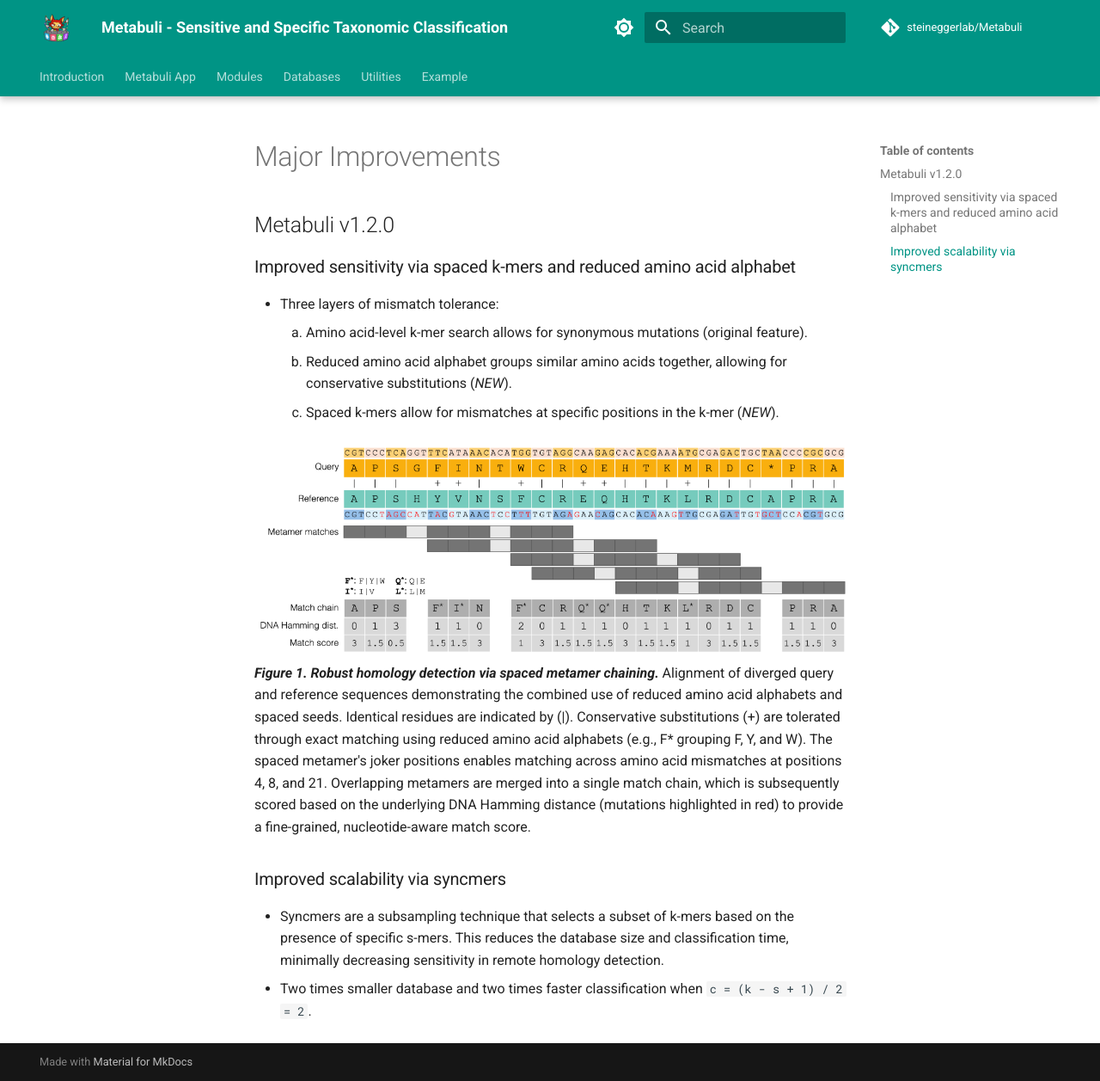
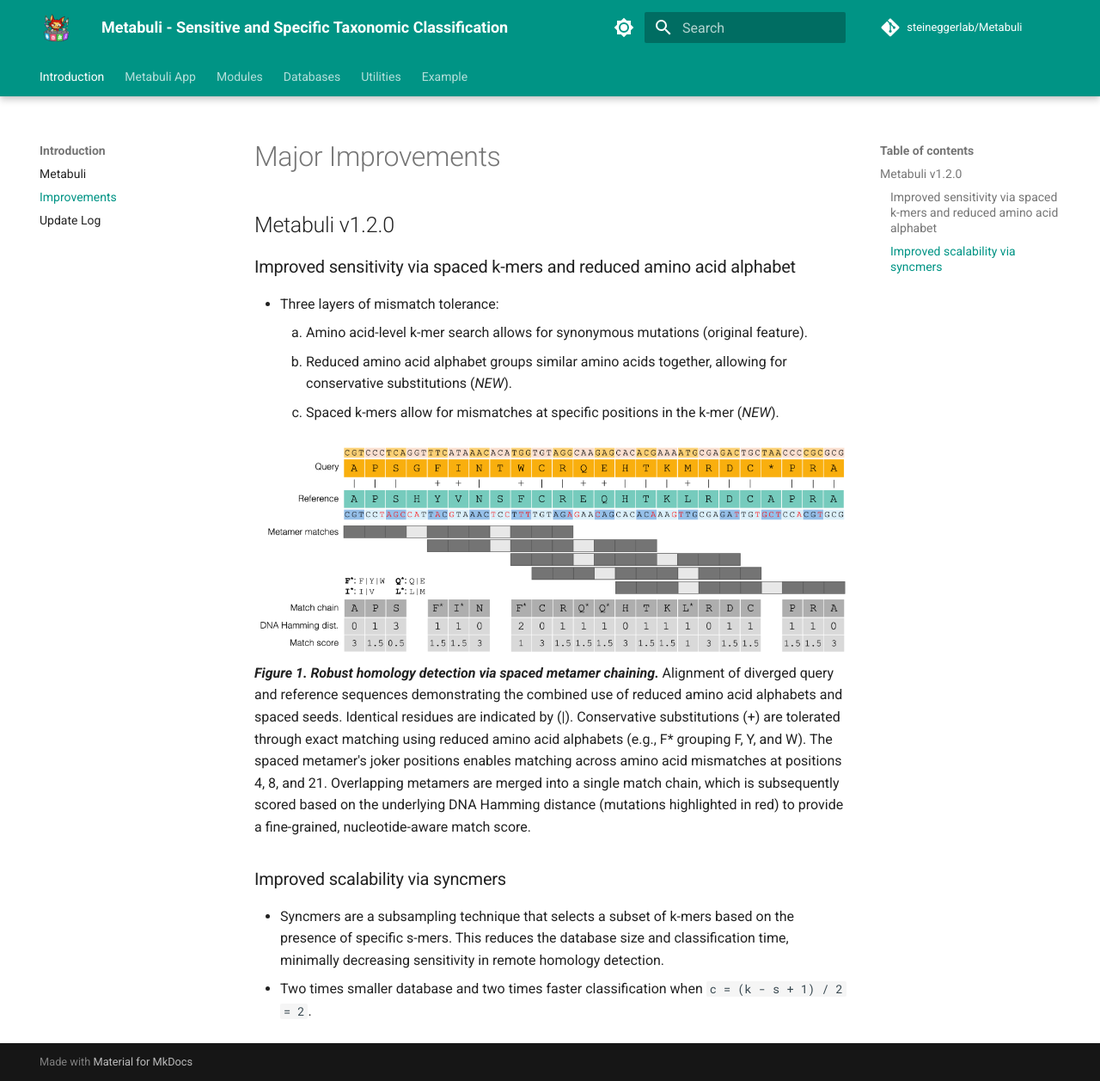
Before and after one commit to jaebeom-kim/metabuli-doc, an MkDocs documentation site: the page built from docs/introduction/improvements.md, in a window 1280 px wide and 1257 px high. Shown: the whole window at 86% size. Built offline with MkDocs 1.6.1 and Material for MkDocs 9.7.7, drawn with Linux system fonts in a browser that asks for light colours; comment, search, counter and statistics services are not loaded.

Commit message:
mkdocs.yml chaged

```diff
--- a/mkdocs.yml
+++ b/mkdocs.yml
@@ -1,6 +1,6 @@
 site_name: Metabuli - Sensitive and Specific Taxonomic Classification
 site_description: Sensitive and specific metagenomic classification via joint analysis of amino acid and DNA
-site_url: https://jaebeom-kim.github.io/metabuli-doc
+site_url: https://jaebeom-kim.github.io/metabuli-doc/
 repo_url: https://github.com/steineggerlab/Metabuli
 repo_name: steineggerlab/Metabuli
 
@@ -48,7 +48,8 @@
 
 nav:
   - Introduction:
-      - Metabuli: introduction/index.md
+      - Metabuli: index.md
+      - Improvements: introduction/improvements.md
       - Update Log: introduction/updates.md
   - Metabuli App: metabuli-app.md
   - Modules:
```
